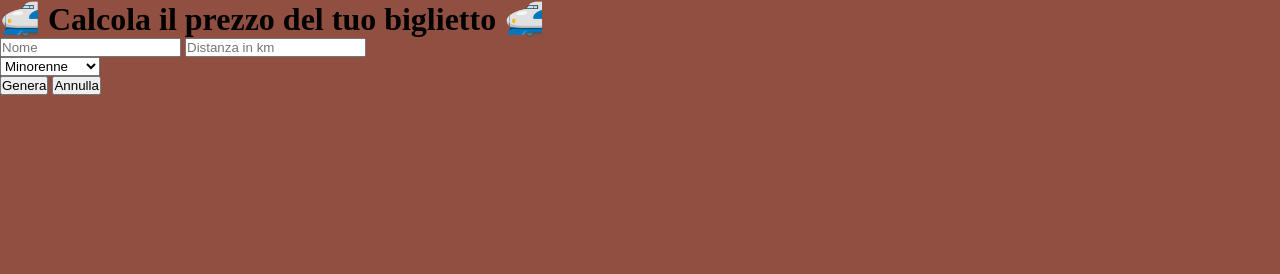
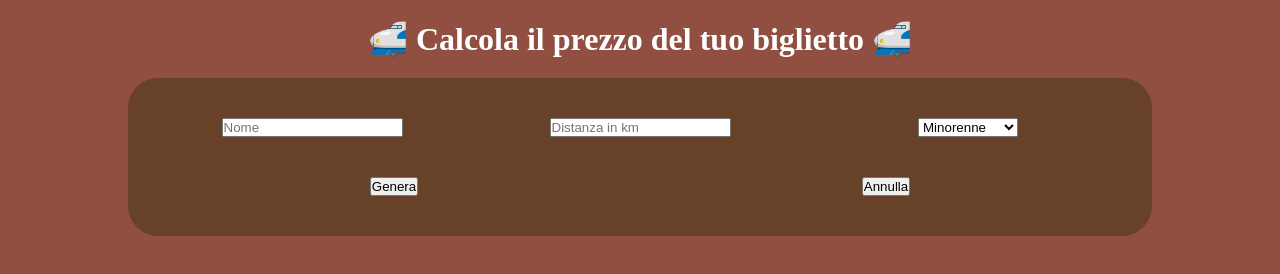
Before and after one commit to EsterDahri1/js-biglietto-treno-form, a plain HTML site: page index.html in a window 1280 px wide. Drawn offline with Linux system fonts and the light colour scheme.

Commit message:
add first section

```diff
--- a/assets/css/style.css
+++ b/assets/css/style.css
@@ -10,8 +10,67 @@
     --tr-black: #090605;
     --tr-violet: #6a4c64;
     --tr-dark: #29191d;
+    --tr-white: #ffffff;
 }
 
 body{
     background-color: var(--tr-primary);
 }
+
+.container{
+    max-width: 1440px;
+    width: 80%;
+    margin: auto;
+}
+
+/*Utilities*/
+
+.py-20 {
+    padding: 20px 0;
+}
+
+.d-flex{
+    display: flex;
+}
+
+.justify-content-center{
+    justify-content: center;
+}
+
+.align-items-center{
+    align-items: center;
+}
+
+.text-align-center{
+    text-align: center;
+}
+
+.row{
+    display: flex;
+}
+
+.col-4{
+    width: calc(100% / 12 * 4);
+}
+
+.col-6{
+    width: calc(100% / 12 * 6);
+}
+
+.card{
+    background-color: var(--tr-brown);
+    border-radius: 30%;
+    padding: 20px;
+}
+
+
+/*Main*/
+h1{
+    color: var(--tr-white);
+}
+
+#generateTicket{
+    background-color: var(--tr-brown);
+    padding: 20px;
+    border-radius: 30px;
+}
--- a/index.html
+++ b/index.html
@@ -8,10 +8,16 @@
 </head>
 <body>
     <div class="container">
-    <h1>🚅 Calcola il prezzo del tuo biglietto 🚅</h1>
+        <h1 class="py-20 text-align-center">🚅 Calcola il prezzo del tuo biglietto 🚅</h1>
         <div id="generateTicket">
+            <div class="row py-20">
+                <div class="col-4 d-flex justify-content-center">
                     <input type="text" id="myName" placeholder="Nome">
+                </div>
+                <div class="col-4 d-flex justify-content-center">
                     <input type="number" id="myDistance" placeholder="Distanza in km">
+                </div>
+                <div class="col-4 d-flex justify-content-center">
                     <div>
                         <select name="age" id="myAge">
                             <option value="underage">Minorenne</option>
@@ -19,12 +25,23 @@
                             <option value="over65">Over 65</option>
                         </select>
                     </div>
-        <button id="generate-btn" >Genera</button>
+                </div>
+            </div>
+            <div class="row py-20">
+                <div class="col-6 d-flex justify-content-center">
+                    <button id="generate-btn">Genera</button>
+                </div>
+                <div class="col-6 d-flex justify-content-center">
                     <button id="reset-btn">Annulla</button>
+                </div>
+            </div>
+        </div>
+        <div id="ticket">
 
         </div>
     </div>
 
     <script type="text/javascript" src="./assets/js/main.js"></script>
 </body>
+
 </html>
```
Lines whose indentation alone changed are shown as unchanged.
